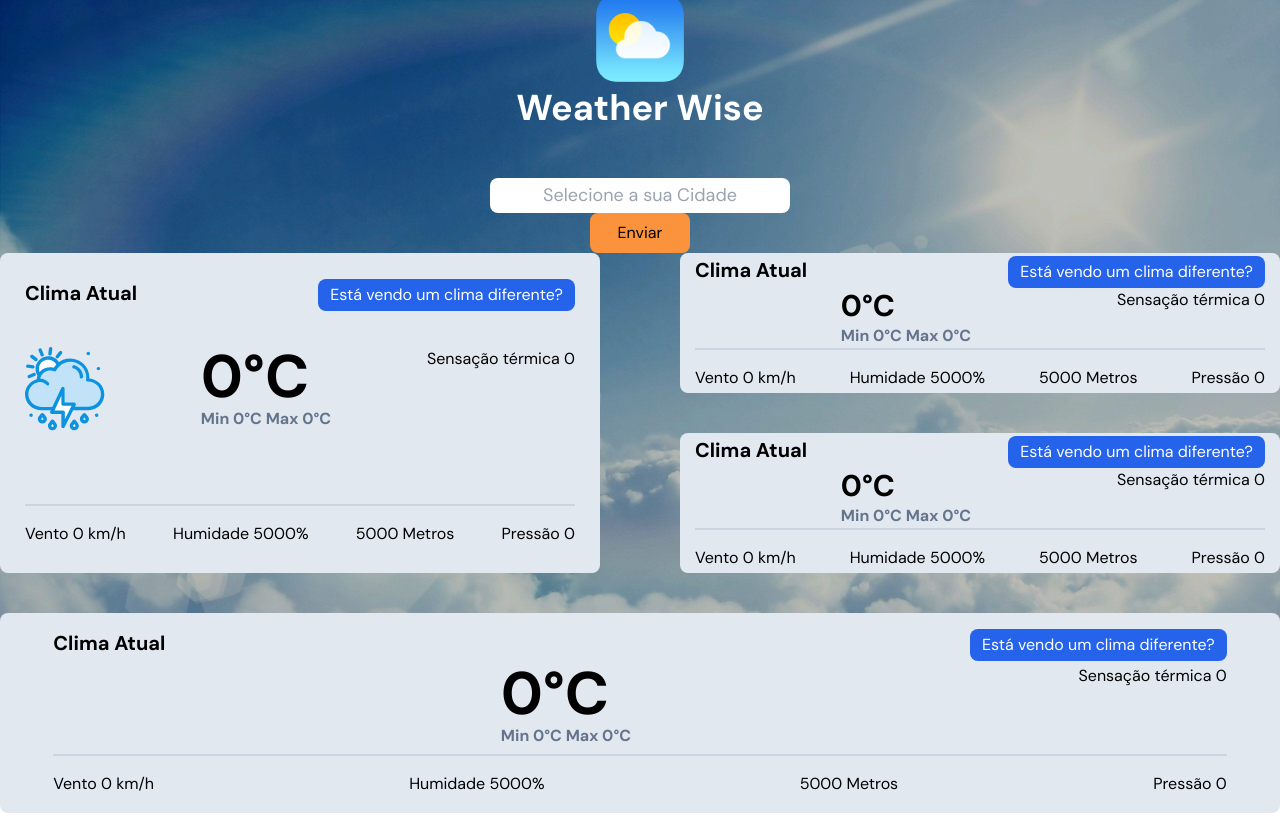
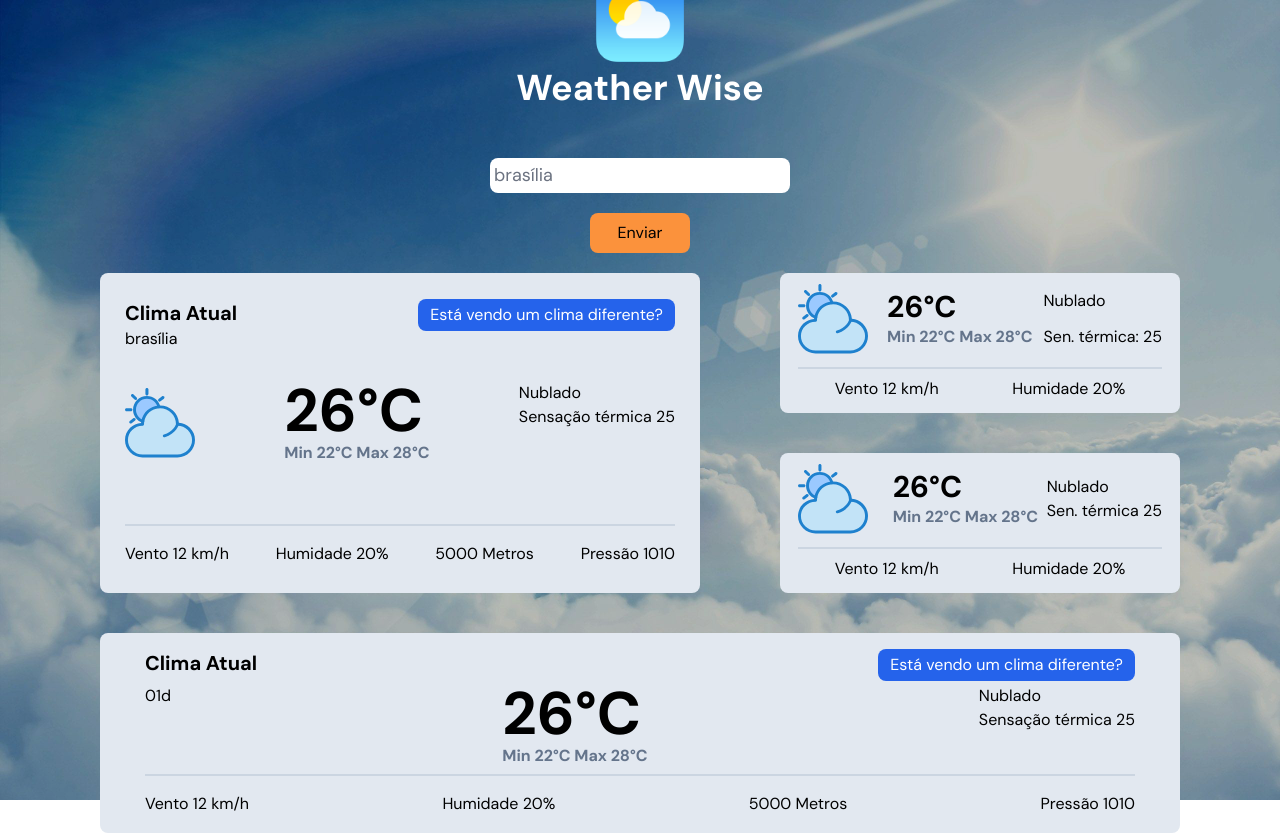
Before and after one commit to Neves-Rafael/Weather-Wise, a React (Vite) app: page / in a window 1280 px wide. Built offline with nearby package versions, Linux system fonts and the light colour scheme.

Commit message:
resolução de problemas

```diff
--- a/src/scenes/Home-page/search.tsx
+++ b/src/scenes/Home-page/search.tsx
@@ -1,5 +1,10 @@
 import { useState } from "react";
-import { GEO_API_URL, API_KEY, METEO_API_URL } from "@/shared/apis";
+import {
+  GEO_API_URL,
+  API_KEY,
+  METEO_API_URL,
+  FORESCAST_API_URL,
+} from "@/shared/apis";
 import { Today } from "../components/today";
 import { DayOne } from "../components/dayone";
 import { DayTwo } from "../components/daytwo";
@@ -10,7 +15,7 @@ const imputStyle =
 
 const Search = () => {
   //função para pegar o valor do input
-  const [inputValue, setInputValue] = useState<string>("");
+  const [inputValue, setInputValue] = useState("brasília");
 
   //atualiza o valor do input
   const handleInputChange = (e: React.ChangeEvent<HTMLInputElement>) => {
@@ -18,50 +23,67 @@ const Search = () => {
   };
 
   //Hooks para atualizar a localização e enviar para a API
-  const [latitude, setLatitude] = useState(0);
-  const [longitude, setLongitude] = useState(0);
+  const [imagem, setImagem] = useState("01d");
 
   //Hooks para pegar dados do retorno do Weather API
   const [dados, setDados] = useState({
-    name: "",
-    wind: 0,
+    name: "Brasília",
+    wind: 12,
     visibility: 5000,
     main: {
-      temp: 0,
-      feelsLike: 0,
-      humidity: 5000,
-      tempMax: 0,
-      tempMin: 0,
-      pressure: 0,
+      temp: 26,
+      feelsLike: 25,
+      humidity: 20,
+      tempMax: 28,
+      tempMin: 22,
+      pressure: 1010,
     },
     weather: {
-      mainState: "",
-      description: "",
-      icon: "",
+      description: "Nublado",
+      icon: "01d",
     },
   });
 
-  const handleSubmit = async () => {
-    try {
-      const getGeoCode = async (inputValue: string) => {
-        const apiGeoCodeUrl = `${GEO_API_URL}${inputValue}&limit=1&appid=${API_KEY}`;
-        const resultApi = await fetch(apiGeoCodeUrl);
-        const geoCode = await resultApi.json();
+  //Hook para pegar dados do retorno do ForeCast API
+  const [forecastDados, setForecastDados] = useState({
+    tempMax: 0,
+    tempMin: 0,
+    icon: "0",
+    data: "",
+  });
+  console.log(forecastDados);
 
-        if (geoCode && geoCode[0].lon != 0) {
-          setLatitude(geoCode[0].lat);
-          setLongitude(geoCode[0].lon);
-          // console.log("Dados da API:", geoCode);
-        } else {
-          console.log("Dados de localização não encontrados ou inválidos.");
-        }
+  //solicitação API tempo da semana
+  const getForecasWeather = async (latitude: string, longitude: string) => {
+    const forecastApi = `${FORESCAST_API_URL}lat=${latitude}&lon=${longitude}&appid=${API_KEY}&units=metric&lang=pt_br`;
+    const resultForecastApi = await fetch(forecastApi);
+    const resultForecastApiJson = await resultForecastApi.json();
+    console.log("dados da API:", resultForecastApiJson);
+
+    setForecastDados({
+      ...forecastDados,
+      tempMax: resultForecastApiJson.list[0].main.temp_max
+        .toString()
+        .substring(0, 2),
+      tempMin: resultForecastApiJson.list[0].main.temp_min
+        .toString()
+        .substring(0, 2),
+      icon: resultForecastApiJson.list[0].weather[0].icon,
+      data: resultForecastApiJson.list[0].dt_txt,
+    });
   };
 
-      const getWeatherData = async (inputValue: string) => {
+  //solicitação API tempo atual
+  const getWeatherData = async (
+    latitude: string,
+    longitude: string,
+    day: number
+  ) => {
     const apiWeatherUrl = `${METEO_API_URL}lat=${latitude}&lon=${longitude}&appid=${API_KEY}&units=metric&lang=pt_br`;
     const resultApi = await fetch(apiWeatherUrl);
     const resultApiJson = await resultApi.json();
-        console.log("dados da API:", resultApiJson);
+    //atribuindo os dados para o estado
+    setImagem(resultApiJson.weather[0].icon);
     setDados({
       ...dados,
       name: resultApiJson.name,
@@ -78,59 +100,26 @@ const Search = () => {
       },
       weather: {
         ...dados.weather,
-            mainState: resultApiJson.weather[0].main,
         description: resultApiJson.weather[0].description.toUpperCase(),
         icon: resultApiJson.weather[0].icon,
       },
     });
   };
 
-      //Enviar o valor do input para a API ou realizar qualquer outra ação desejada
-      getWeatherData(inputValue);
-      getGeoCode(inputValue);
-      getIcon(dados.weather.icon);
-    } catch (error) {
-      console.error("error ao buscar");
-    }
+  const getGeoCode = async (inputValue: string) => {
+    const apiGeoCodeUrl = `${GEO_API_URL}${inputValue}&limit=1&appid=${API_KEY}`;
+    const resultApi = await fetch(apiGeoCodeUrl);
+    const geoCode = await resultApi.json();
+    getWeatherData(geoCode[0].lat, geoCode[0].lon);
+    getForecasWeather(geoCode[0].lat, geoCode[0].lon);
   };
 
-  type Icon = {
-    [key: string]: string;
-  };
-
-  //pegar o icone do clima baseado no id retornado da api
-  const iconContent: Icon[] = [
-    { "01d": "day1" },
-    { "02d": "day2" },
-    { "03d": "day3" },
-    { "04d": "day4" },
-    { "05d": "day5" },
-    { "01n": "night1" },
-    { "02n": "night2" },
-    { "03n": "night3" },
-    { "04n": "night4" },
-    { "05n": "night5" },
-  ];
-
-  const [imagem, setImagem] = useState<string>("01d");
-
-  const getIcon = (idIcon: string) => {
-    if (idIcon != "") {
-      for (let i = 0; i < iconContent.length; i++) {
-        const iconObj = iconContent[i];
-        const iconKey = Object.keys(iconObj)[0]; // Obtém a chave do objeto
-        const iconValue = iconObj[iconKey]; // Obtém o valor associado à chave
-
-        if (iconKey === idIcon) {
-          setImagem(iconKey);
-          return iconValue;
-        }
-      }
-    }
+  const callHandle = () => {
+    getGeoCode(inputValue);
   };
 
   return (
-    <div>
+    <div className="flex flex-col gap-5">
       {/* Imput */}
       <div className="flex justify-center">
         <input
@@ -144,7 +133,7 @@ const Search = () => {
       {/* Button Enviar */}
       <div className="flex justify-center">
         <button
-          onClick={handleSubmit}
+          onClick={callHandle}
           className="bg-orange-400 text-black w-[100px] m-auto py-2 rounded-lg hover:text-white hover:bg-orange-600"
         >
           Enviar
--- a/src/scenes/components/dayone.tsx
+++ b/src/scenes/components/dayone.tsx
@@ -1,20 +1,10 @@
 export function DayOne(props) {
+  const caminho = `./src/assets/${props.imagem}.svg`;
   return (
-    <div className="w-[600px] h-[140px] bg-slate-200 rounded-lg text-black flex justify-between flex-col">
-      <div className="w-[95%] h-[95%] m-auto flex flex-col justify-between">
-        <div className="flex justify-between">
-          <div>
-            <p className="font-bold text-xl">Clima Atual</p>
-            <p>{props.inputValue}</p>
-          </div>
-          <div>
-            <button className="bg-blue-600 text-white py-1  px-3 rounded-lg">
-              Está vendo um clima diferente?
-            </button>
-          </div>
-        </div>
-        <div className="flex justify-between">
-          <p>{props.dados.weather.icon}</p>
+    <div className="w-[400px] h-[140px] bg-slate-200 rounded-lg text-black flex justify-between flex-col">
+      <div className="w-[95%] h-[95%] m-auto flex flex-col justify-between p-2">
+        <div className="flex justify-between items-center">
+          <img src={caminho} className="mr-2" />
           <div>
             <p className="text-3xl text-black font-black">
               {props.dados.main.temp}°C
@@ -22,20 +12,15 @@ export function DayOne(props) {
             <p className="text-slate-500 font-bold">{`Min ${props.dados.main.tempMin}°C Max ${props.dados.main.tempMax}°C`}</p>
           </div>
           <div>
-            <p>{props.dados.weather.description}</p>
-            <p>{`Sensação térmica ${props.dados.main.feelsLike}`}</p>
+            <p className="mb-3">{props.dados.weather.description}</p>
+            <p>{`Sen. térmica: ${props.dados.main.feelsLike}`}</p>
           </div>
         </div>
-        <div>
-          {/* <p>(se possivel conteúdo adicional sobre como está o clima)</p> */}
-        </div>
         <div className="flex flex-col">
-          <div className="h-[2px] bg-slate-300 mb-4" />
-          <div className="flex justify-between">
+          <div className="h-[2px] bg-slate-300 mb-2" />
+          <div className="flex justify-around">
             <p>Vento {props.dados.wind} km/h</p>
             <p>Humidade {props.dados.main.humidity}%</p>
-            <p>{props.dados.visibility} Metros</p>
-            <p>Pressão {props.dados.main.pressure}</p>
           </div>
         </div>
       </div>
--- a/src/scenes/components/daytwo.tsx
+++ b/src/scenes/components/daytwo.tsx
@@ -1,20 +1,10 @@
 export function DayTwo(props) {
+  const caminho = `./src/assets/${props.imagem}.svg`;
   return (
-    <div className="w-[600px] h-[140px] bg-slate-200 rounded-lg text-black flex justify-between flex-col">
-      <div className="w-[95%] h-[95%] m-auto flex flex-col justify-between">
-        <div className="flex justify-between">
-          <div>
-            <p className="font-bold text-xl">Clima Atual</p>
-            <p>{props.inputValue}</p>
-          </div>
-          <div>
-            <button className="bg-blue-600 text-white py-1  px-3 rounded-lg">
-              Está vendo um clima diferente?
-            </button>
-          </div>
-        </div>
-        <div className="flex justify-between">
-          <p>{props.dados.weather.icon}</p>
+    <div className="w-[400px] h-[140px] bg-slate-200 rounded-lg text-black flex justify-between flex-col">
+      <div className="w-[95%] h-[95%] m-auto flex flex-col justify-between p-2">
+        <div className="flex justify-between items-center">
+          <img src={caminho} className="mr-4" />
           <div>
             <p className="text-3xl text-black font-black">
               {props.dados.main.temp}°C
@@ -23,19 +13,14 @@ export function DayTwo(props) {
           </div>
           <div>
             <p>{props.dados.weather.description}</p>
-            <p>{`Sensação térmica ${props.dados.main.feelsLike}`}</p>
+            <p>{`Sen. térmica ${props.dados.main.feelsLike}`}</p>
           </div>
         </div>
-        <div>
-          {/* <p>(se possivel conteúdo adicional sobre como está o clima)</p> */}
-        </div>
         <div className="flex flex-col">
-          <div className="h-[2px] bg-slate-300 mb-4" />
-          <div className="flex justify-between">
+          <div className="h-[2px] bg-slate-300 mb-2" />
+          <div className="flex justify-around">
             <p>Vento {props.dados.wind} km/h</p>
             <p>Humidade {props.dados.main.humidity}%</p>
-            <p>{props.dados.visibility} Metros</p>
-            <p>Pressão {props.dados.main.pressure}</p>
           </div>
         </div>
       </div>
--- a/src/scenes/components/today.tsx
+++ b/src/scenes/components/today.tsx
@@ -1,7 +1,10 @@
-import { night2 } from "@/assets";
+export function Today(props: {
+  dados: any;
+  inputValue: string;
+  imagem: string;
+}) {
+  const caminho = `./src/assets/${props.imagem}.svg`;
 
-export function Today(props) {
-  const caminho = `./src/assets/${props.imagem}.svg`;
   return (
     <div className="w-[600px] h-[320px] bg-slate-200 rounded-lg text-black flex justify-between flex-col">
       <div className="w-11/12 m-auto flex flex-col justify-between  h-5/6">
@@ -30,7 +33,7 @@ export function Today(props) {
           </div>
         </div>
         <div>
-          {/* <p>(se possivel conteúdo adicional sobre como está o clima)</p> */}
+          {/* <p>(se possível conteúdo adicional sobre como está o clima)</p> */}
         </div>
         <div className="flex flex-col">
           <div className="h-[2px] bg-slate-300 mb-4" />
--- a/src/shared/apis.tsx
+++ b/src/shared/apis.tsx
@@ -5,5 +5,8 @@ export const METEO_API_URL = "https://api.openweathermap.org/data/2.5/weather?";
 // lat={lat}&lon={lon}&appid={API key}
 export const API_KEY = "4ebda5a745bbd3574467f971f336946c";
 
+export const FORESCAST_API_URL =
+  "https://api.openweathermap.org/data/2.5/forecast?";
+
 export const API_FLAG =
   "https://flagsapi.com/:{country_code}/:{style}/:{size}.png";
--- a/tailwind.config.js
+++ b/tailwind.config.js
@@ -4,10 +4,11 @@ export default {
   theme: {
     extend: {
       backgroundImage: (theme) => ({
-        "noticia1": "url('./assets/noticia1.jpg')",
-        "noticia2": "url('./assets/noticia2.jpg')",
-        "noticia3": "url('./assets/noticia3.jpg')",
-    })},
+        noticia1: "url('./assets/noticia1.jpg')",
+        noticia2: "url('./assets/noticia2.jpg')",
+        noticia3: "url('./assets/noticia3.jpg')",
+      }),
+    },
   },
   plugins: [],
 };
```
Also changed, not shown: src/assets/01d.svg, src/assets/02d.svg. Lines whose indentation alone changed are shown as unchanged.
